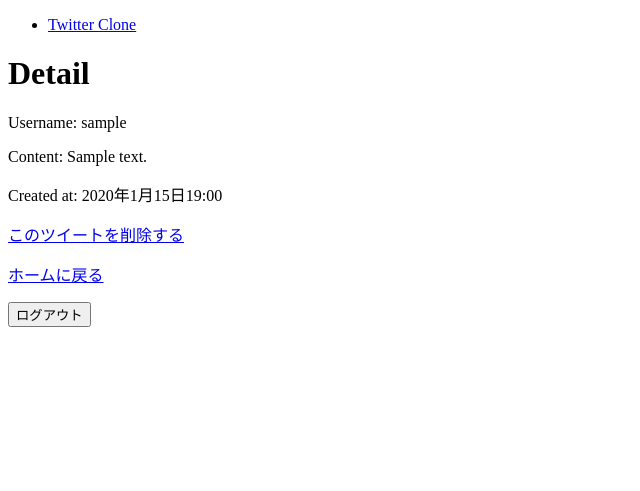
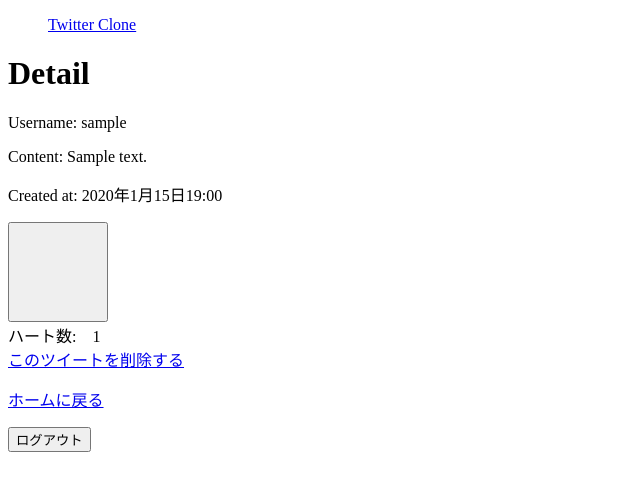
Before and after one commit to shinonome-inc/backend-final-assignment-asahi, a Django app: page /tweets/1/ in a window 1280 px wide. Shown: the top 491 px of the page, without its empty margins (0-640 px from the left). Run offline with Django 4.2, Linux system fonts and the light colour scheme; a user stored in the database is signed in; tables that the repository leaves empty hold one stand-in row (values such as "Sample post"); grey boxes are pictures that could not be loaded.

Commit message:
💄 Templates、静的ファイルの追加、修正

```diff
--- a/mysite/settings.py
+++ b/mysite/settings.py
@@ -10,6 +10,7 @@ For the full list of settings and their values, see
 https://docs.djangoproject.com/en/4.0/ref/settings/
 """
 
+import os
 from pathlib import Path
 
 # Build paths inside the project like this: BASE_DIR / 'subdir'.
@@ -121,6 +122,7 @@ USE_TZ = True
 # https://docs.djangoproject.com/en/4.0/howto/static-files/
 
 STATIC_URL = "static/"
+STATICFILES_DIRS = (os.path.join(BASE_DIR, "static"),)
 
 # Default primary key field type
 # https://docs.djangoproject.com/en/4.0/ref/settings/#default-auto-field
@@ -150,7 +152,7 @@ LOGGING = {
     },
 }
 
-SQL_DEBUG = True
+SQL_DEBUG = False
 
 if SQL_DEBUG:
 
--- /dev/null
+++ b/static/css/style.css
@@ -0,0 +1,40 @@
+.container {
+  width: 100px;
+  height: 100px;
+  position:relative;
+}
+
+.heart {
+  width: 100px;
+  height: 100px;
+  position: absolute;
+  left: 50%;
+  top: 50%;
+  transform: translate(-50%, -50%);
+  background: url(https://cssanimation.rocks/images/posts/steps/heart.png) no-repeat;
+  background-position: 0 0;
+  cursor: pointer;
+  animation: fave-heart 1s steps(28);
+}
+.is-active {
+  background-position: -2800px 0;
+  transition: background 1s steps(28);
+}
+@keyframes fave-heart {
+  0% {
+    background-position: 0 0;
+  }
+  100% {
+    background-position: -2800px 0;
+  }
+}
+
+.tweet-container {
+  border: 1px solid gainsboro;
+  margin-bottom: 2em;
+  padding: 2em;
+}
+
+li {
+  list-style: none
+}
--- a/templates/base.html
+++ b/templates/base.html
@@ -1,12 +1,14 @@
+{% load static %}
 <!DOCTYPE html>
 <html lang="ja">
   <head>
     <meta charset="UTF-8" />
     <title>{% block title %}Twitter Clone{% endblock %}</title>
+    <link rel="stylesheet" href="{% static 'css/style.css' %}">
   </head>
   <body>
     <!-- header  -->
-    <header class="mb-3">
+    <header class="atras">
       <nav>
         <ul>
           <li><a href="{% url 'welcome:welcome' %}">Twitter Clone</a></li>
@@ -29,8 +31,9 @@
         <form method="POST" action="/accounts/logout/"> {% csrf_token %}
           <button type="submit">ログアウト</button>
         </form>
-      {% endif %}
+        {% endif %}
     </main>
     <!-- /main  -->
   </body>
-</html>
+  {% block extrajs %}{% endblock %}
+  </html>
--- a/templates/tweets/detail.html
+++ b/templates/tweets/detail.html
@@ -5,8 +5,12 @@
 <p>Username: {{ tweet.user.username }}</p>
 <p>Content: {{ tweet.content }}</p>
 <p>Created at: {{ tweet.created_at }}</p>
+{% include "tweets/like.html" %}
 {% if user.pk == tweet.user.pk %}
 <a href="{% url 'tweets:delete' pk=tweet.pk %}">このツイートを削除する</a>
 {% endif %}
 <p><a href="{% url 'tweets:home' %}">ホームに戻る</a></p>
 {% endblock %}
+{% block extrajs %}
+{% include "tweets/like-script.html" %}
+{% endblock %}
--- /dev/null
+++ b/templates/tweets/like-script.html
@@ -0,0 +1,52 @@
+<script>
+    const hearts = document.querySelectorAll('.heart');
+    hearts.forEach(heart => {
+        heart.addEventListener('click', function() {
+            this.classList.toggle('is-active');
+          });
+
+    })
+
+    // CSRF対策
+    const getCookie = (name) => {
+        if (document.cookie && document.cookie !== '') {
+          for (const cookie of document.cookie.split(';')) {
+              const [key, value] = cookie.trim().split('=')
+              if (key === name) {
+                  return decodeURIComponent(value)
+                }
+            }
+        }
+      }
+    const csrftoken = getCookie('csrftoken')
+    const request =  {
+        method: 'POST',
+        headers: {
+            'Content-Type': 'application/x-www-form-urlencoded; charset=utf-8',
+            'X-CSRFToken': csrftoken,
+                                },
+                    }
+
+    const likeForms = document.querySelectorAll('.like-form');
+    likeForms.forEach(likeForm => {
+        likeForm.addEventListener('submit', function(e) {
+            e.preventDefault()
+            const likeNumberElm = document.querySelector(`#like-number-${likeForm.id}`);
+            const changeLikeNumber =  (data) => {
+                    likeNumberElm.textContent =  data.like_number
+            }
+            //　ハート押下時に付与される"is-active"クラスで分岐
+            if (likeForm.children[0].children[0].classList[1] == "is-active")
+                fetch(`http://127.0.0.1:8000/tweets/${likeForm.id}/like/`, request
+                    ).then(response => {
+                        return response.json()})
+                    .then(changeLikeNumber)
+            else
+                fetch(`http://127.0.0.1:8000/tweets/${likeForm.id}/unlike/`, request).then(response => {
+                        return response.json()})
+                    .then(changeLikeNumber)
+
+          });
+    })
+
+    </script>
--- /dev/null
+++ b/templates/tweets/like.html
@@ -0,0 +1,9 @@
+<div>
+<form class="like-form" id="{{ tweet.pk }}">
+    <button type="submit" class="container">
+            <span class="heart {% if tweet.liked %} is-active {% endif %}"></span>
+        </button>
+</form>
+
+ハート数:　<span id="like-number-{{ tweet.id }}">{{ tweet.like_count}}</span>
+</div>
```
Also changed, not shown: templates/tweets/home.html (+9 -2 lines).
